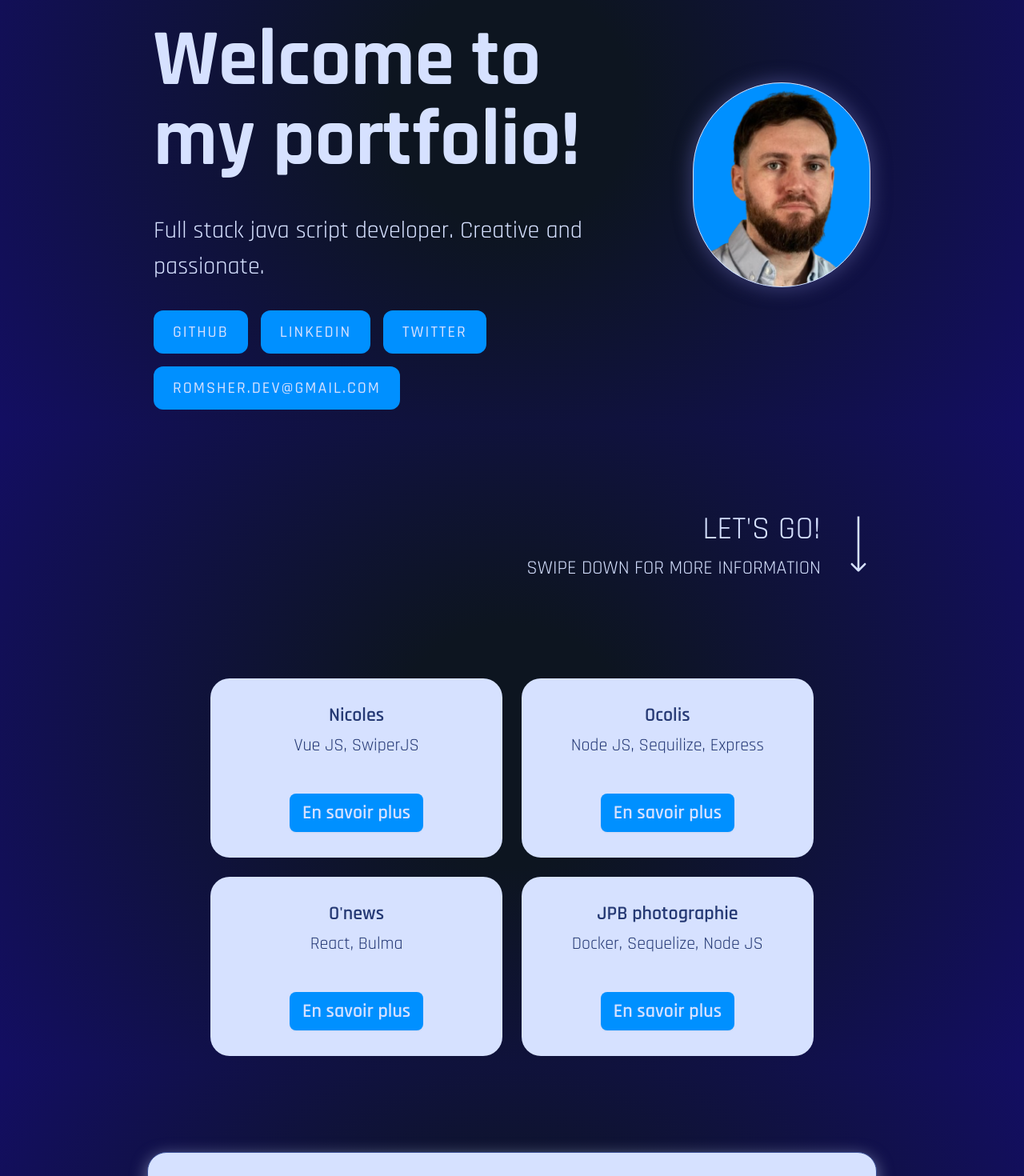
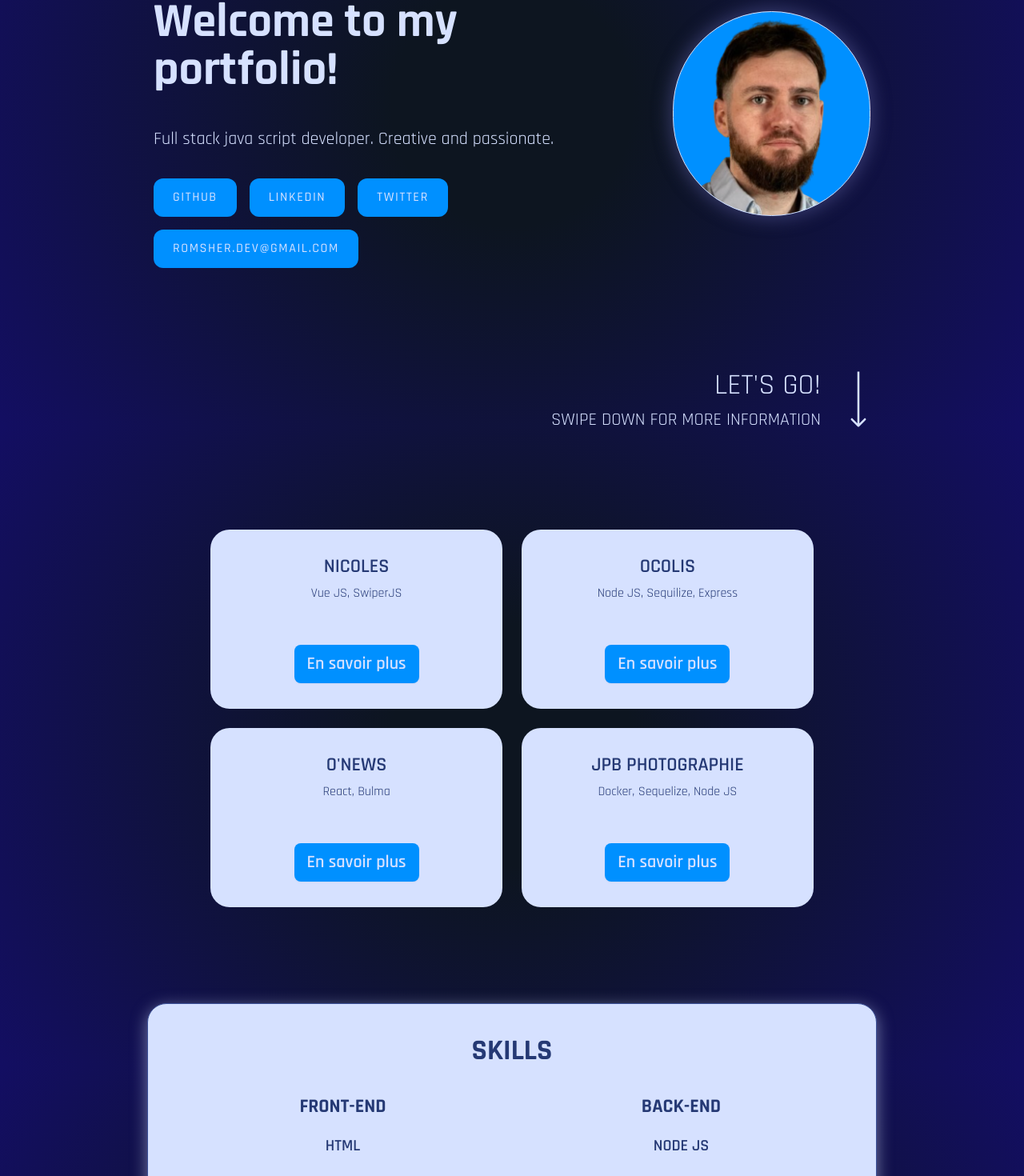
Before and after one commit to Roms-Her/Roms-portfolio.github.io, a Vue app: page / in a window 1280 px wide. Shown: the part 268-1738 px from the top of the page at 80% size. Built offline with nearby package versions, Linux system fonts and the light colour scheme.

Commit message:
fix: window-size

```diff
--- a/src/components/footer.vue
+++ b/src/components/footer.vue
@@ -1,6 +1,6 @@
 <template>
 
-  <div class="footer footer-center p-8 bg-solid text-accessible gap-4">
+  <div class="footer footer-center 2xl:w-2/5 sm:w-2/4 lg:w-2/4 m-auto p-10 bg-none text-accessible gap-4 border-t-2 border-solid">
     <aside>
       <h3 class="font-bold mb-4 md:text-35xl">Thanks for your time !</h3>
       <p class="font-bold">
--- a/src/components/homePage_mobile.vue
+++ b/src/components/homePage_mobile.vue
@@ -1,30 +1,30 @@
 <template>
     <section class="flex flex-col sm:items-center ">
 
-        <div v-motion-slide-visible-once-left class="flex p-8 flex-col w-full sm:w-5/6  md:mb-10 lg:flex-row-reverse lg:mb-14 xl:w-3/4">
+        <div v-motion-slide-visible-once-left class="flex p-8 flex-col w-full sm:w-5/6  md:mb-10 lg:flex-row-reverse lg:mb-14 xl:w-3/4 2xl:w-3/5">
             <!-- md:flex-row-reverse -->
             <div class="portrait shadow flex w-40 h-40 rounded-full justify-center mb-8 m-auto md:mb-12 lg:m-auto lg:w-60 lg:h-60 xl:w-64 xl:h-64 ">
             </div>
             <div class="md:pr-8">
 
-                <p class="mb-4 text-xl md:text-2xl md:mb-8">Hi, i'm Romain Hernandez</p>
+                <p class="mb-2 text-base2 md:mb-4">Hi, i'm Romain Hernandez</p>
                 <h1 class="mb-8 leading-none max-w-xl font-bold  md:text-max md:mb-10">Welcome to my portfolio!</h1>
-                <p class="mb-6 text-xl md:text-2xl md:mb-8">Full stack java script developer. Creative and passionate.</p>
+                <p class="mb-6 text-base2 md:mb-8">Full stack java script developer. Creative and passionate.</p>
                 <ul class="flex gap-2 flex-wrap md:gap-4 xl:gap-4">
 
                     <li v-for="(item, index) in homeLinks" :key="index" class="flex items-center justify-center">
                         <a :href="generateLink(item)"
-                            class="social__list--li--a px-6 py-3 rounded-xl uppercase tracking-widest font-medium"
+                            class="social__list--li--a px-6 py-3 rounded-xl uppercase tracking-widest font-medium text-sm"
                             target="blank">{{ item }}</a>
                     </li>
 
                 </ul>
             </div>
         </div>
-        <div class="flex bottom-0 right-0 gap-8 items-center justify-end p-8 sm:w-5/6 md:mb-10 lg:mb-14 xl:w-3/4">
+        <div class="flex bottom-0 right-0 gap-8 items-center justify-end p-8 sm:w-5/6 md:mb-10 lg:mb-14 xl:w-3/4 2xl:w-3/5">
             <div class="text-end uppercase leadin-4">
                 <p class="text-3xl">Let's go!</p>
-                <p class="md:text-xl">Swipe down for more information</p>
+                <p class="md:text-base2">Swipe down for more information</p>
             </div>
 
             <div>
--- a/src/components/moreInformations.vue
+++ b/src/components/moreInformations.vue
@@ -1,8 +1,8 @@
 <template>
   <section id="about" v-motion-pop-visible class="flex flex-col p-8 mb-8 md:mb-12 lg:mb-14 items-center">
 
-    <div class="flex flex-col justify-center items-center sm:w-5/6 xl:w-3/4">
-      <p class="more-title text-3xl text-center w-3/4 mb-10 sm:w-2/5 md:text-35xl">I'm a passionate full
+    <div class="flex flex-col justify-center items-center sm:w-5/6 xl:w-3/4 2xl:w-3/5">
+      <p class="more-title text-3xl text-center w-3/4 mb-10 sm:w-2/5 md:text-3xl">I'm a passionate full
         stack JS developer</p>
 
       <p class="mb-8 text-center sm:w-5/6 md:text-base2">I enriched my skills through in-depth training at a leading <span class="important">digital
--- a/src/components/navbar_mobile.vue
+++ b/src/components/navbar_mobile.vue
@@ -1,5 +1,5 @@
 <template>
-    <nav class="navbar flex justify-between p-6 items-center w-full h-full mb-8 sm:w-5/6 sm:pt-10 xl:w-3/4 xl:mb-20">
+    <nav class="navbar flex justify-between p-6 items-center w-full h-full mb-8 sm:w-5/6 sm:pt-10 xl:w-3/4 2xl:w-3/5 xl:mb-20">
 
         <a href="/" class="logo-a logo"><svg xmlns="http://www.w3.org/2000/svg" width="110" height="41" viewBox="0 0 211 41"
                 fill="none">
@@ -23,7 +23,7 @@
         <div class="ms:hidden">
             <ul class="flex items-center gap-6 ">
                 <li v-for="(item, index) in navLinks" :key="index">
-                    <a :href="item.url" class="hover:bg-none hover:shadow-none uppercase hover:text-solid">
+                    <a :href="item.url" class="hover:bg-none hover:shadow-none uppercase hover:text-solid text-sm">
                         <span class="">{{ item.title }}</span>
                     </a>
                 </li>
--- a/src/components/presentationPage.vue
+++ b/src/components/presentationPage.vue
@@ -1,18 +1,18 @@
 <template>
     <section id="skills" class="flex flex-col p-8 sm:items-center md:mb-10 lg:mb-14">
 
-        <div v-motion-pop-visible class="project skills flex flex-col w-full rounded-3xl p-4 items-center sm:w-5/6 md:p-8 xl:w-3/4">
+        <div v-motion-pop-visible class="project skills flex flex-col w-full rounded-3xl p-4 items-center sm:w-5/6 md:p-8 xl:w-3/4 2xl:w-3/5">
 
             <h2 class="font-bold mb-6 uppercase md:text-3xl">Skills</h2>
 
             <div class="flex items-center mb-4 w-full">
                 <ul class="flex flex-col gap-2 max-w-full flex-wrap justify-center items-center w-1/2 md:gap-4">
-                    <p class="font-bold uppercase text-xl md:text-2xl">Front-end</p>
-                    <li v-for="(item, index) in front" :key="index" class="uppercase font-semibold md:text-base2">{{ item }}</li>
+                    <p class="font-bold uppercase text-xl md:text-xl">Front-end</p>
+                    <li v-for="(item, index) in front" :key="index" class="uppercase font-semibold md:text-base">{{ item }}</li>
                 </ul>
                 <ul class="flex flex-col gap-2 max-w-full flex-wrap justify-center items-center w-1/2 md:gap-4">
-                    <p class="font-bold uppercase text-xl md:text-2xl">Back-end</p>
-                    <li v-for="(item, index) in back" :key="index" class="uppercase font-semibold md:text-base2">{{ item }}</li>
+                    <p class="font-bold uppercase text-xl md:text-xl">Back-end</p>
+                    <li v-for="(item, index) in back" :key="index" class="uppercase font-semibold md:text-base">{{ item }}</li>
                 </ul>
             </div>
 
--- a/src/components/projectsPage_mobile.vue
+++ b/src/components/projectsPage_mobile.vue
@@ -41,15 +41,15 @@
 
 
 
-    <div class="flex flex-wrap gap-6 sm:w-5/6 xl:w-3/4 justify-center small:flex-col small:w-full">
+    <div class="flex flex-wrap gap-6 sm:w-5/6 xl:w-3/4 2xl:w-3/5 justify-center small:flex-col small:w-full">
 
         <div v-motion-pop-visible v-for="(project, index) in projects" :key="index" class="card w-2/5 max-h-80 text-[#253974] small:w-full">
           <div class="card-body items-center text-center bg-[#d6e1ff] md:h-56 rounded-3xl">
-            <h2  class="card-title md:text-xl">{{ project.name }}</h2>
-            <p class="md:text-base2">{{ project.technos }}</p>
+            <h2  class="card-title md:text-xl uppercase">{{ project.name }}</h2>
+            <p class="md:text-base">{{ project.technos }}</p>
             <div class="card-actions">
               <a :href="project.link"
-                class="btn btn-primary bg-[#0090FF] text-[#d6e1ff] md:text-xl hover:bg-separator">En savoir plus</a>
+                class="btn btn-primary bg-[#0090FF] text-[#d6e1ff] md:text-base2 hover:bg-separator">En savoir plus</a>
             </div>
           </div>
           <div></div>
--- a/tailwind.config.js
+++ b/tailwind.config.js
@@ -17,10 +17,10 @@ export default {
         base2: "1.1em",
         xl: "1.2em",
         '2xl': "1.5em",
-        '3xl': "2em",
-        '35xl': "2.5em",
-        '4xl': "3em",
-        max: "5em"
+        '3xl': "1.8em",
+        '35xl': "2em",
+        '4xl': "2.5em",
+        max: "3em"
       },
 
       screens: {
```
Also changed, not shown: 8 other files (tests, documents, lock files or other folders).
